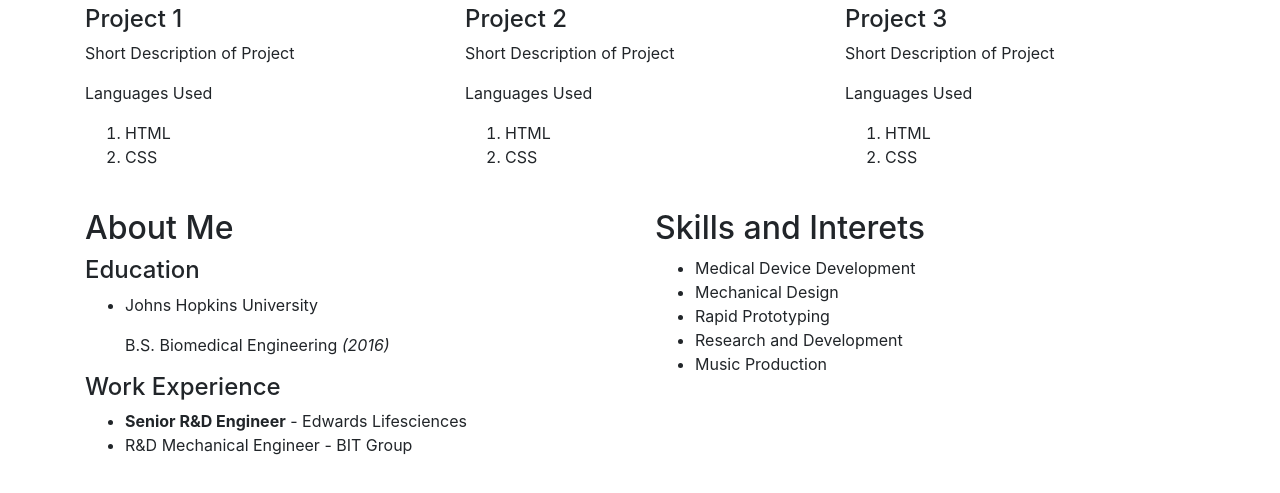
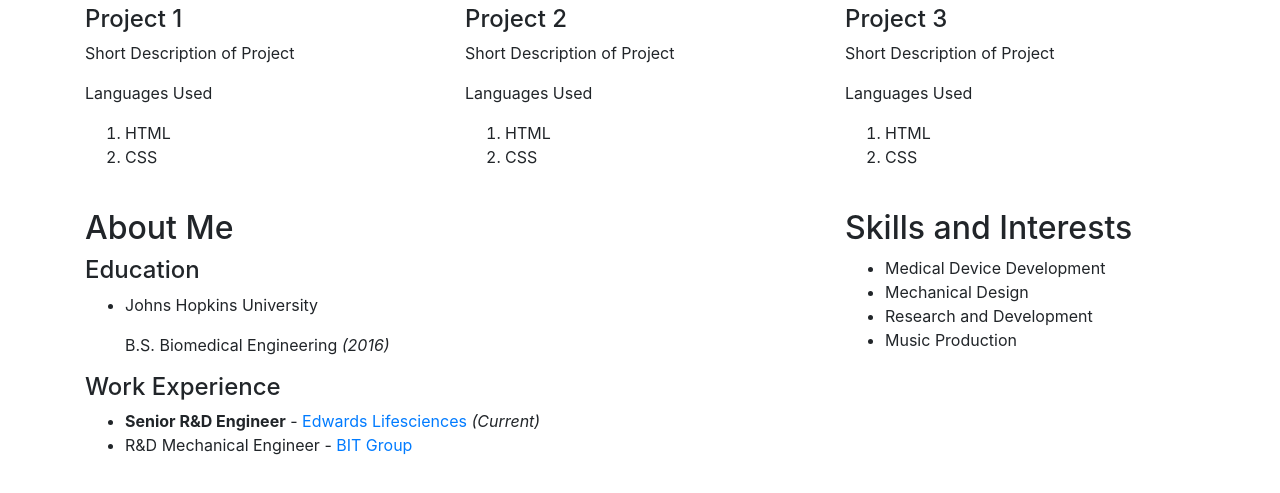
Before and after one commit to geoffreygao1/portfolio, a plain HTML site: page index.html in a window 1280 px wide. Shown: the part 257-750 px from the top of the page. Drawn offline with Linux system fonts and the light colour scheme.

Commit message:
Added links and text stylings to about me section

```diff
--- a/index.html
+++ b/index.html
@@ -55,7 +55,7 @@
   <br>
   <div class="container aboutMe">
     <div class="row">
-      <div class="col-md-6">
+      <div class="col-md-8">
         <h2>About Me</h2>
         <h4>Education</h4>
         <ul>
@@ -66,16 +66,19 @@
         </ul>
         <h4>Work Experience</h4>
         <ul>
-          <li><strong>Senior R&D Engineer</strong> - <span class="company">Edwards Lifesciences</span></li>
-          <li>R&D Mechanical Engineer - <span class="company">BIT Group</span></li>
+          <li><strong>Senior R&D Engineer</strong> - <span class="company"><a href="https://www.edwards.com/">Edwards
+                Lifesciences</a> </span>
+            <em>(Current)</em>
+          </li>
+          <li>R&D Mechanical Engineer - <span class="company"><a href="https://www.bit-group.com/">BIT Group</a></span>
+          </li>
         </ul>
       </div>
-      <div class="col-md-6">
-        <h2>Skills and Interets</h2>
+      <div class="col-md-4">
+        <h2>Skills and Interests</h2>
         <ul>
           <li>Medical Device Development</li>
           <li>Mechanical Design</li>
-          <li>Rapid Prototyping</li>
           <li>Research and Development</li>
           <li>Music Production</li>
         </ul>
```
